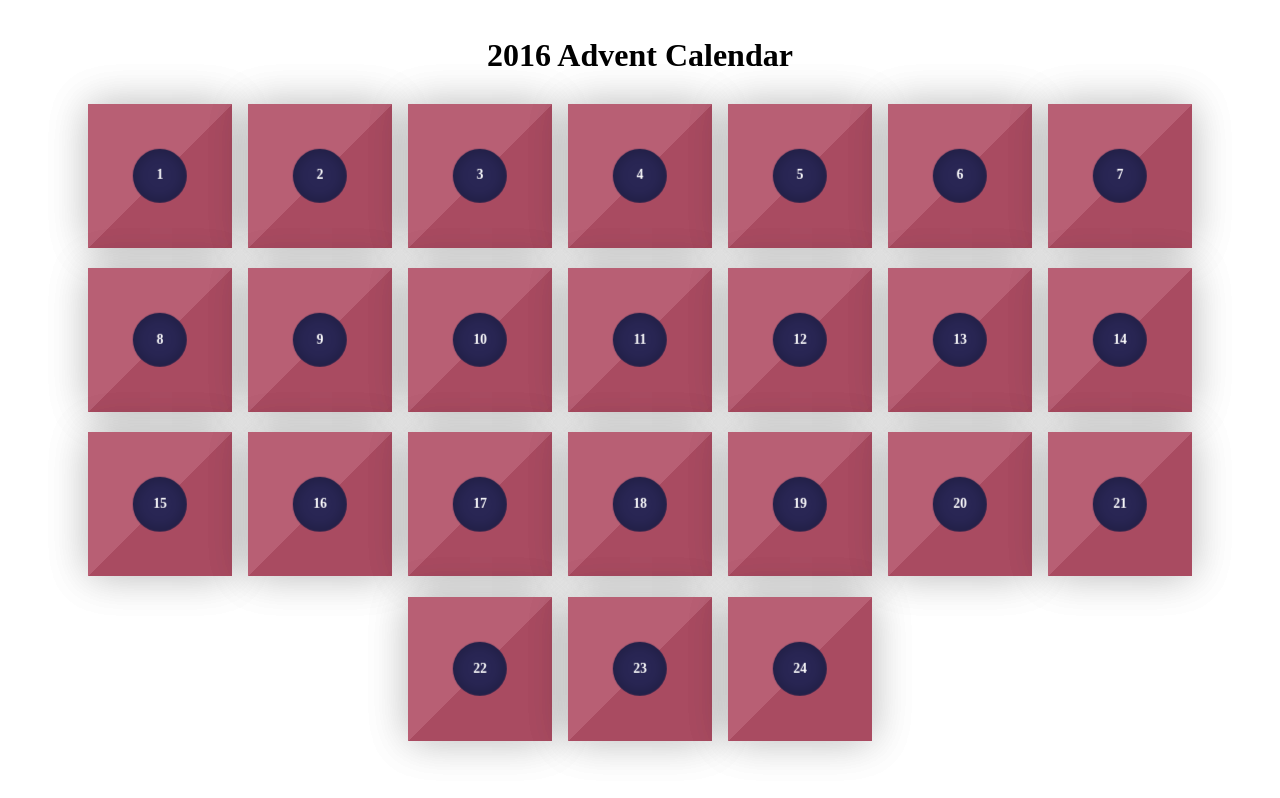
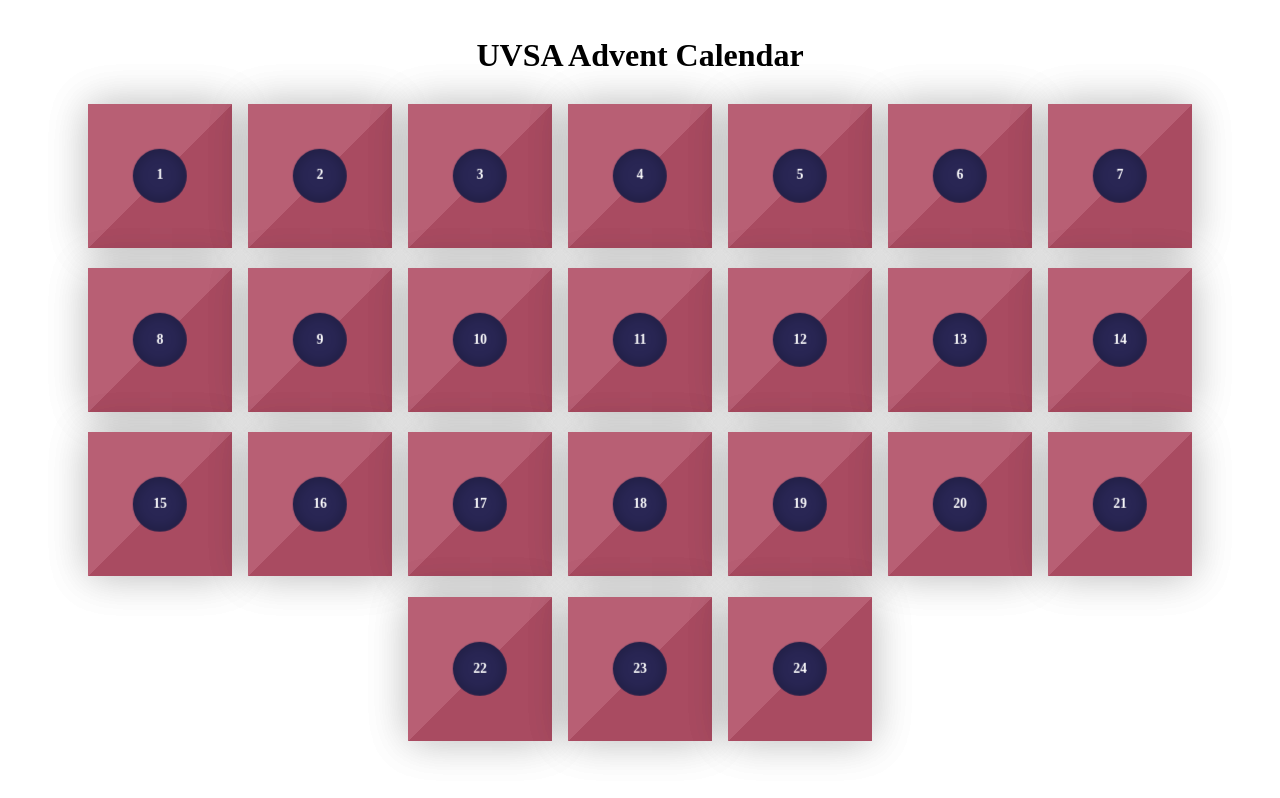
Before and after one commit to scrubbylol/Randy-Nguyen-Website, a plain HTML site: page index.html in a window 1280 px wide. Drawn offline with nearby package versions, Linux system fonts and the light colour scheme.

Commit message:
Fix title

```diff
--- a/index.html
+++ b/index.html
@@ -2,7 +2,7 @@
 <html lang="en" >
 <head>
   <meta charset="UTF-8">
-  <title>CSS Advent Calendar</title>
+  <title>UVSA Advent Calendar</title>
 
   <link rel="stylesheet" href="https://cdnjs.cloudflare.com/ajax/libs/normalize/5.0.0/normalize.min.css">
 
@@ -14,7 +14,7 @@
 
 <body>
   <div id="main">
-	<h1>2016 Advent Calendar</h1>
+	<h1>UVSA Advent Calendar</h1>
 	<div id="adventBoxes"></div>
 </div>
 
```
